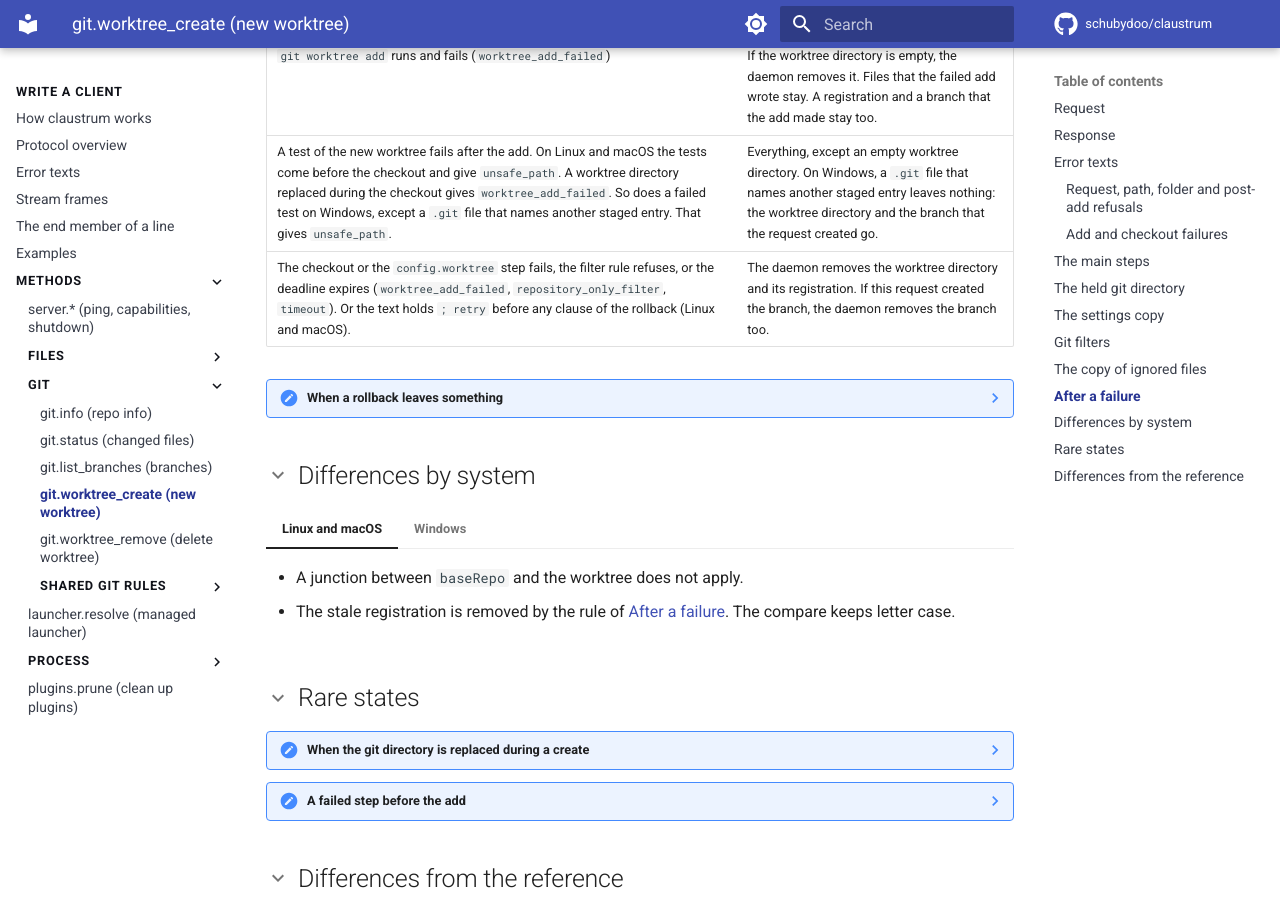
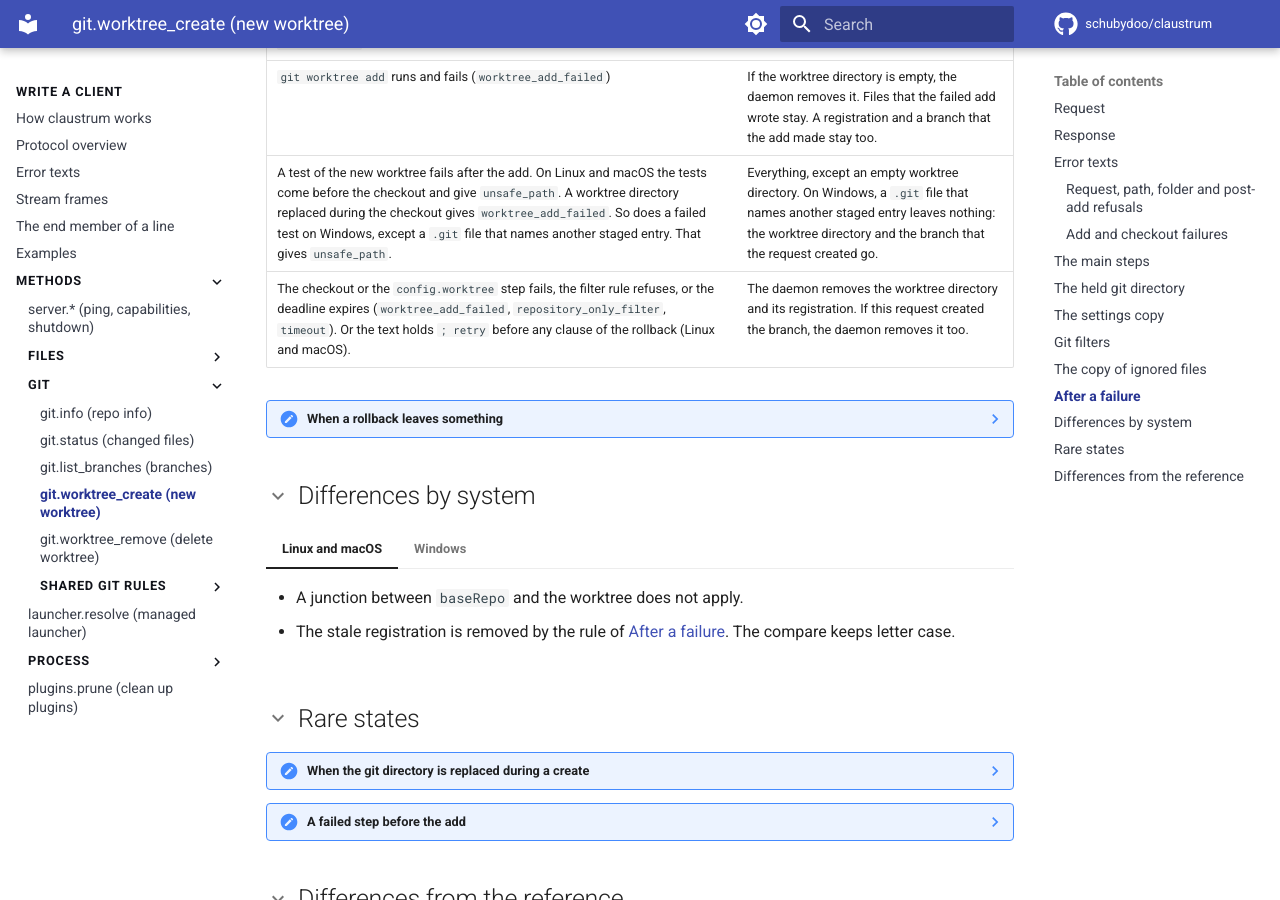
Before and after one commit to schubydoo/claustrum, an MkDocs documentation site: the page built from docs/protocol/git-worktree-create.md, in a window 1280 px wide and 900 px high, scrolled down 14004 px. Built offline with MkDocs 1.6.1 and Material for MkDocs 9.7.7, drawn with Linux system fonts in a browser that asks for light colours; comment, search, counter and statistics services are not loaded; some of the changed text lies outside the part shown.

Commit message:
docs: the 52d82f0a trust rules on remove, create and list_branches
Co-Authored-By: Claude Opus 5.5 <noreply@anthropic.com>

```diff
--- a/docs/protocol/git-worktree-create.md
+++ b/docs/protocol/git-worktree-create.md
@@ -197,13 +197,11 @@ Before the add, a request can remove one stale registration in the common git di
 | A refusal before `git worktree add` (`worktree_add_failed`), or `mkdir_failed` | Nothing. |
 | `git worktree add` runs and fails (`worktree_add_failed`) | If the worktree directory is empty, the daemon removes it. Files that the failed add wrote stay. A registration and a branch that the add made stay too. |
 | A test of the new worktree fails after the add. On Linux and macOS the tests come before the checkout and give `unsafe_path`. A worktree directory replaced during the checkout gives `worktree_add_failed`. So does a failed test on Windows, except a `.git` file that names another staged entry. That gives `unsafe_path`. | Everything, except an empty worktree directory. On Windows, a `.git` file that names another staged entry leaves nothing: the worktree directory and the branch that the request created go. |
-| The checkout or the `config.worktree` step fails, the filter rule refuses, or the deadline expires (`worktree_add_failed`, `repository_only_filter`, `timeout`). Or the text holds `; retry` before any clause of the rollback (Linux and macOS). | The daemon removes the worktree directory and its registration. If this request created the branch, the daemon removes the branch too. |
+| The checkout or the `config.worktree` step fails, the filter rule refuses, or the deadline expires (`worktree_add_failed`, `repository_only_filter`, `timeout`). Or the text holds `; retry` before any clause of the rollback (Linux and macOS). | The daemon removes the worktree directory and its registration. If this request created the branch, the daemon removes it too. |
 
 ??? note "When a rollback leaves something"
 
-    A rollback leaves something in these cases:
-
-    - If the branch holds commits that no other ref reaches, the daemon keeps the branch. The response then has `"branchKept": true`.
+    - If the branch holds commits that no other ref reaches, the daemon keeps the branch. The response has `"branchKept": true`.
     - After a failed `config.worktree` step, a refused second config read keeps the branch without `branchKept` (Linux and macOS).
     - If a delete fails, the error text ends with a clause that says what remains. If the files of the worktree cannot be deleted, the registration and the branch stay. A registration that cannot be deleted keeps the branch too, on Windows only for a moved registration (not measured on Windows). On Linux and macOS in the state `shadow`, after an empty answer of git about the git directory, a registration that cannot be deleted adds no clause, and the branch step runs (claustrum's own). On Windows a registration that stays adds no clause, unless the create moved it (not measured).
     - If something replaced the worktree directory, the rollback keeps the replacement and adds no clause.
```
Also changed, not shown: other parts of docs/protocol/git-worktree-create.md (+1 -1 lines), docs/protocol/git-list-branches.md (+1 -1 lines), docs/protocol/git-rules-trust.md (+4 -3 lines), docs/protocol/git-worktree-remove.md (+2 -2 lines).
